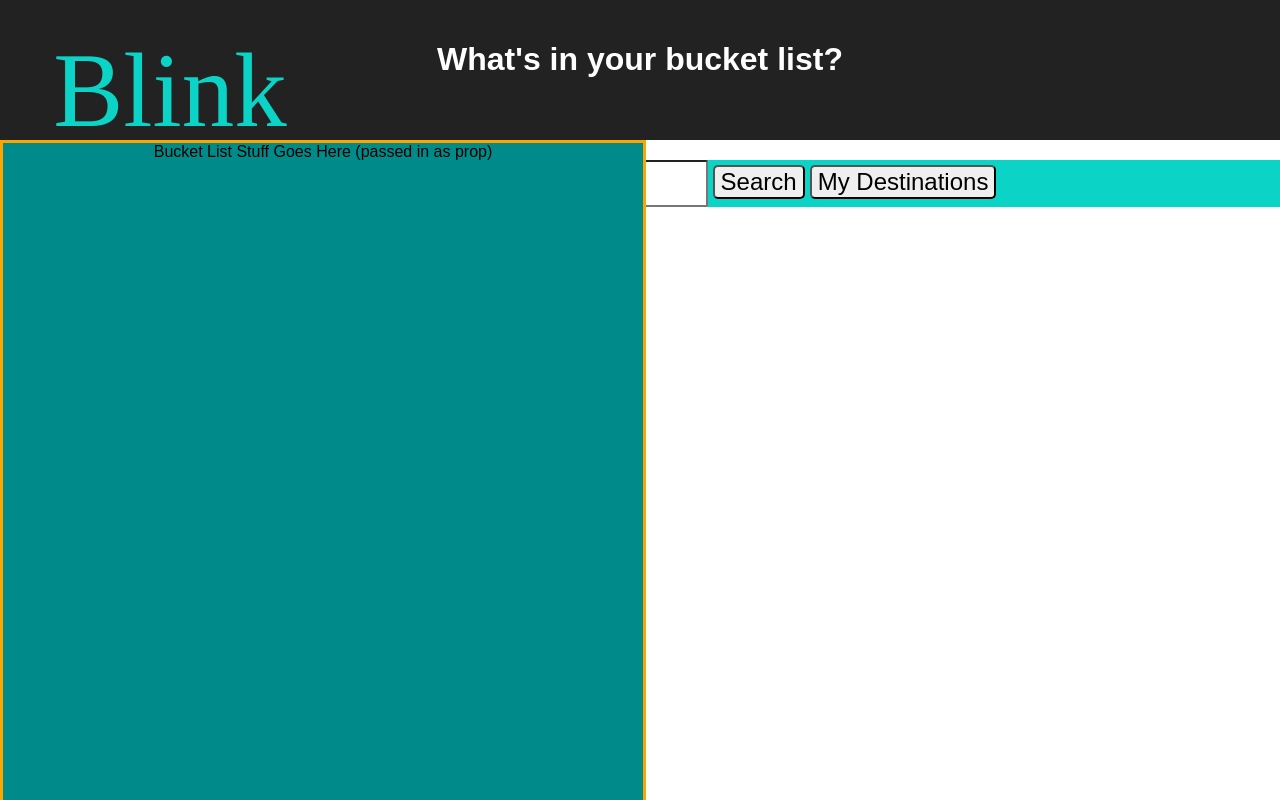
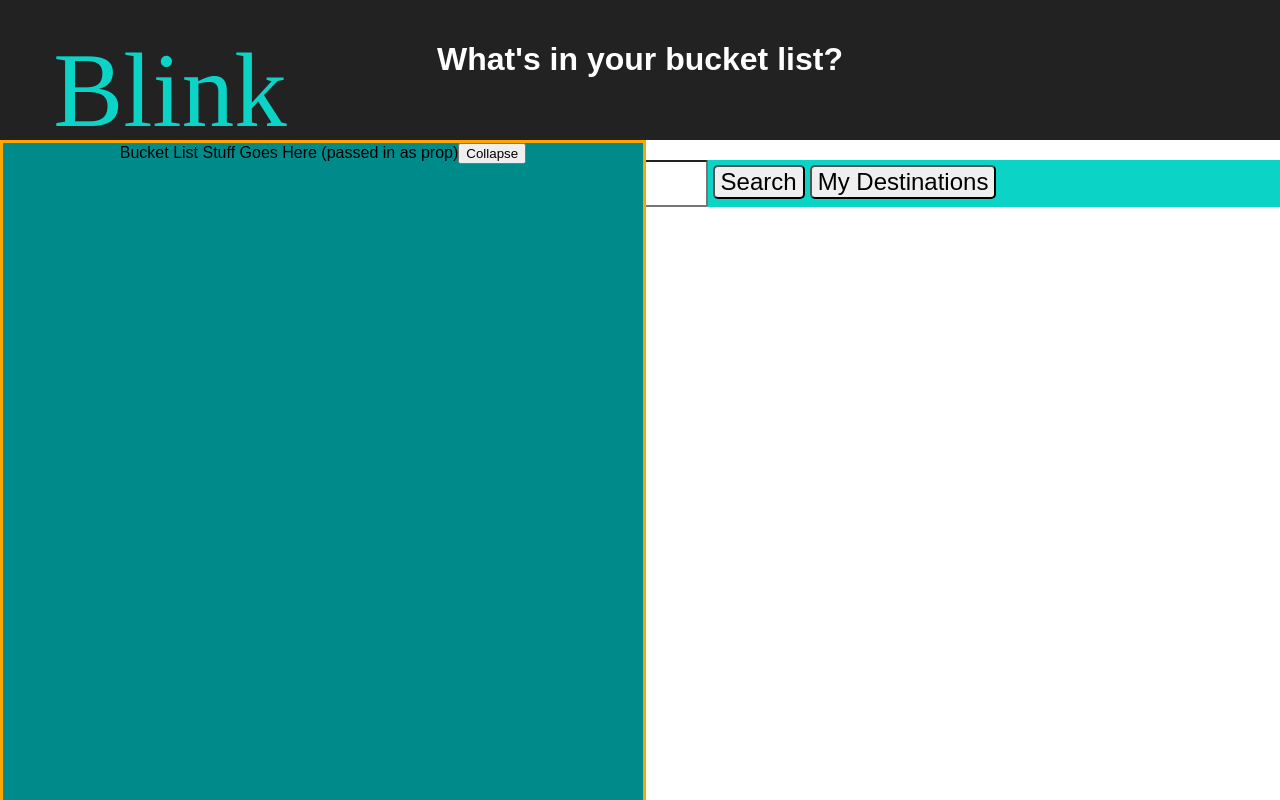
Before and after one commit to olgasizova/Blink, a React (Create React App) app in the folder Blink/: page / in a window 1280 px wide. Both pictures are taken after a click on the button "My Destinations". Shown: the top 800 px of the page. Built offline with nearby package versions, Linux system fonts and the light colour scheme; no server answers; a web font is replaced by a local one.

Commit message:
collapse div

```diff
--- a/Blink/src/App.js
+++ b/Blink/src/App.js
@@ -29,6 +29,14 @@ class App extends Component {
         profile_img: 'none'
       }
     }
+  }
+
+  consoleLogCheck(e){
+    console.log('whoa')
+  }
+
+  handleToggleClose(e){
+    this.refs.bucket.toggle()
   }
 
   handleToggleDrawer() {
@@ -110,7 +118,8 @@ class App extends Component {
           <Header />
         </div>
 
-        <BucketDisplay ref='bucket'/>
+        <BucketDisplay ref='bucket'
+          handleToggleDrawer={event => this.handleToggleDrawer(event)}/>
 
         <UserInfo
           dob={this.state.userProfile.bday}
--- a/Blink/src/components/BucketDisplay/BucketDisplay.jsx
+++ b/Blink/src/components/BucketDisplay/BucketDisplay.jsx
@@ -23,6 +23,7 @@ class BucketDisplay extends Component {
     return (
       <div className="bucketList">
         Bucket List Stuff Goes Here (passed in as prop)
+        <button onClick={this.props.handleToggleDrawer}>Collapse </button>
       </div>
     );
 
```
